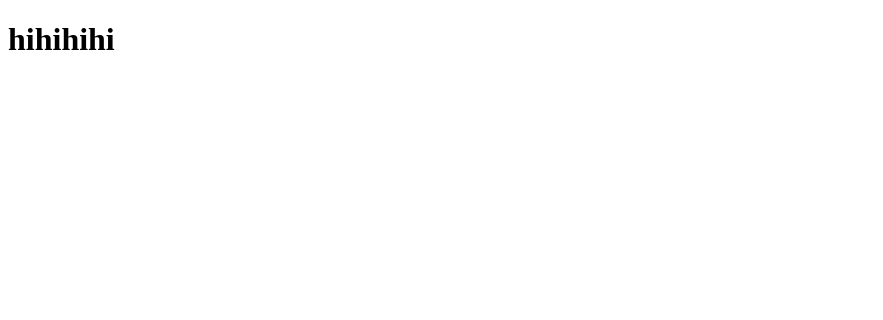
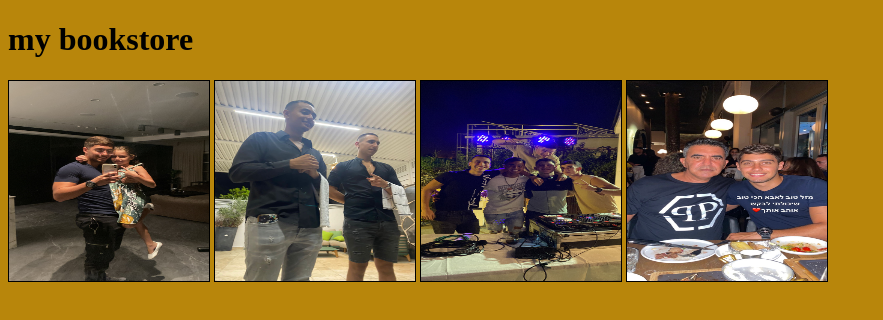
Before and after one commit to DanielMachluf/MyBookStore, a plain HTML site: page index2.html in a window 1280 px wide. Shown: the whole page, without its empty margins (0-883 px from the left). Drawn offline with Linux system fonts and the light colour scheme.

Commit message:
Add images

```diff
--- a/index2.html
+++ b/index2.html
@@ -5,8 +5,14 @@
     <meta name="viewport" content="width=device-width, initial-scale=1.0">
     <title>Document</title>
     <script src="main.js"></script>
+    <link rel="stylesheet" href="style.css">
 </head>
 <body>
-    <h1>hihihihi</h1>
+    <h1>my bookstore</h1>
+
+    <img src="images/1.jpeg" alt="">
+    <img src="images/2.jpeg" alt="">
+    <img src="images/3.jpeg" alt="">
+    <img src="images/4.jpeg" alt="">
 </body>
 </html>
--- /dev/null
+++ b/style.css
@@ -0,0 +1,9 @@
+body {
+    background-color: darkgoldenrod;
+}
+
+img{
+    width: 200px;
+    height: 200px;
+    border: 1px solid black;
+}
```
Also changed, not shown: images/1.jpeg (added), images/2.jpeg (added), images/3.jpeg (added), images/4.jpeg (added), 1 other file.
